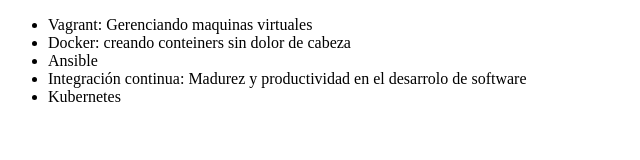
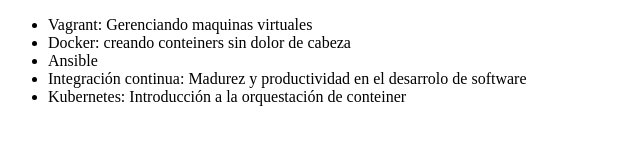
Before and after one commit to ManuelCantoral/alura-git, a plain HTML site: page index.html in a window 1280 px wide. Shown: the whole page, without its empty margins (0-640 px from the left). Drawn offline with Linux system fonts and the light colour scheme.

Commit message:
Modificando el nombre del curse Kubernetes

```diff
--- a/index.html
+++ b/index.html
@@ -10,7 +10,7 @@
          <li> Docker: creando conteiners sin dolor de cabeza </li>
          <li> Ansible </li>
          <li> Integración continua: Madurez y productividad en el desarrolo de software </li>
-         <li>Kubernetes</li>
+         <li>Kubernetes: Introducción a la orquestación de conteiner</li>
      </ul>
 </body>
 </html>
```
